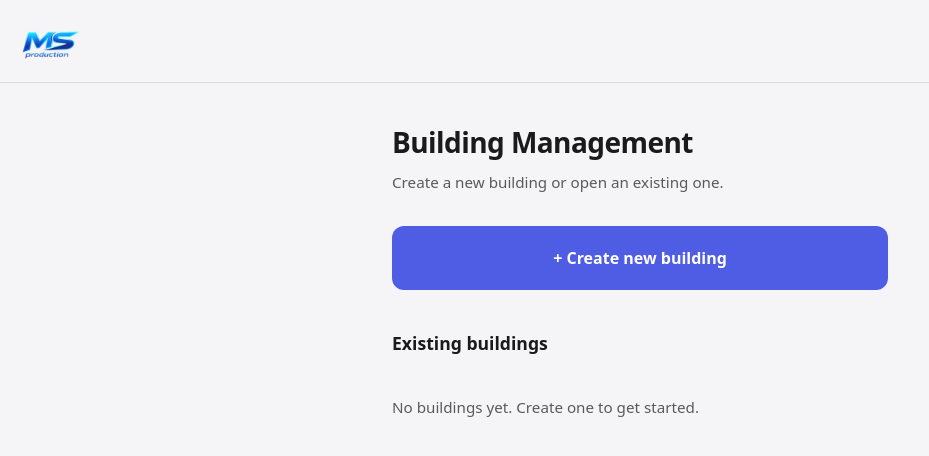
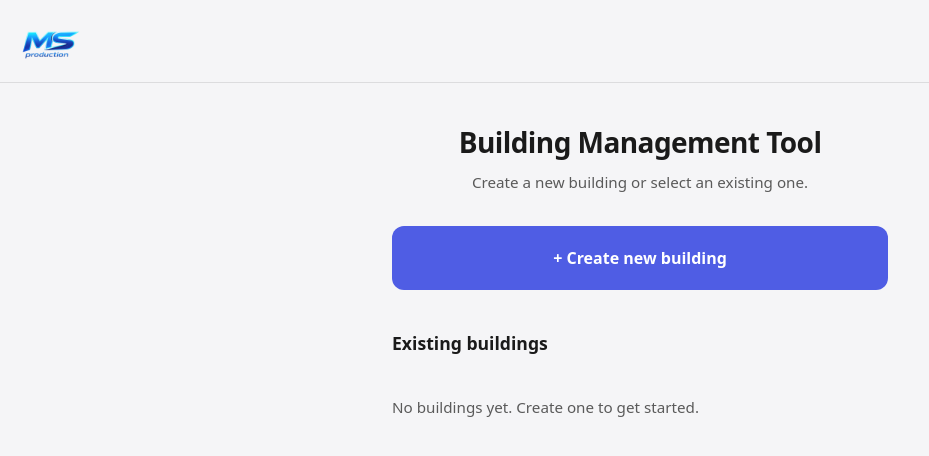
Before and after one commit to mindilko/building-managment-project, a React (Vite) app: page / in a window 1280 px wide. Shown: the top 456 px of the page, without its empty margins (0-929 px from the left). Built offline with nearby package versions, Linux system fonts and the light colour scheme.

Commit message:
Home page title alignment

```diff
--- a/src/pages/Home.css
+++ b/src/pages/Home.css
@@ -7,6 +7,7 @@
 
 .home-header {
   margin-bottom: 2rem;
+  text-align: center;
 }
 
 .home-header h1 {
--- a/src/pages/Home.tsx
+++ b/src/pages/Home.tsx
@@ -48,8 +48,8 @@ export default function Home() {
   return (
     <div className="home">
       <header className="home-header">
-        <h1>Building Management</h1>
-        <p>Create a new building or open an existing one.</p>
+        <h1>Building Management Tool</h1>
+        <p>Create a new building or select an existing one.</p>
       </header>
 
       <Link to="/create" className="home-create-new">
```
